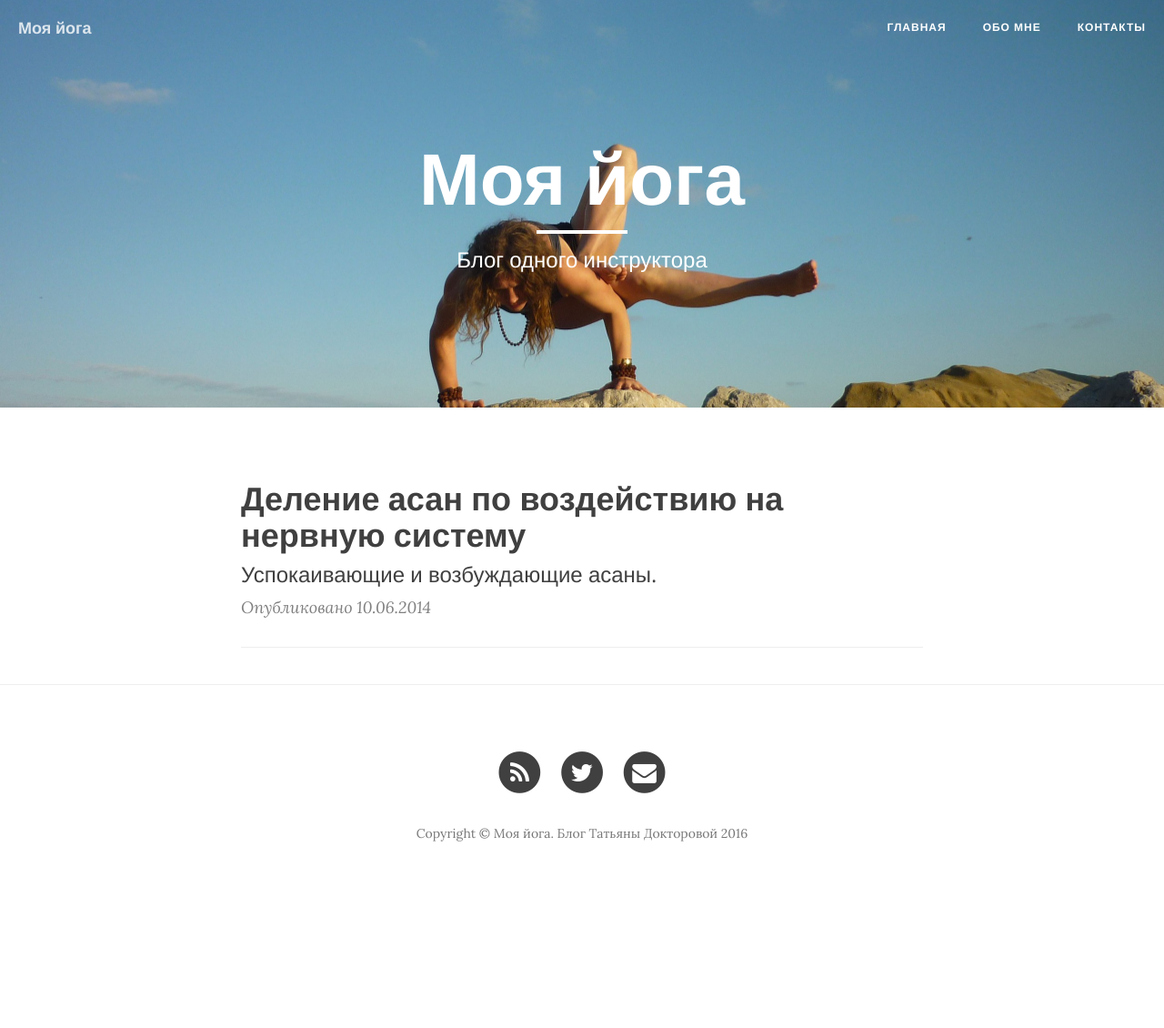
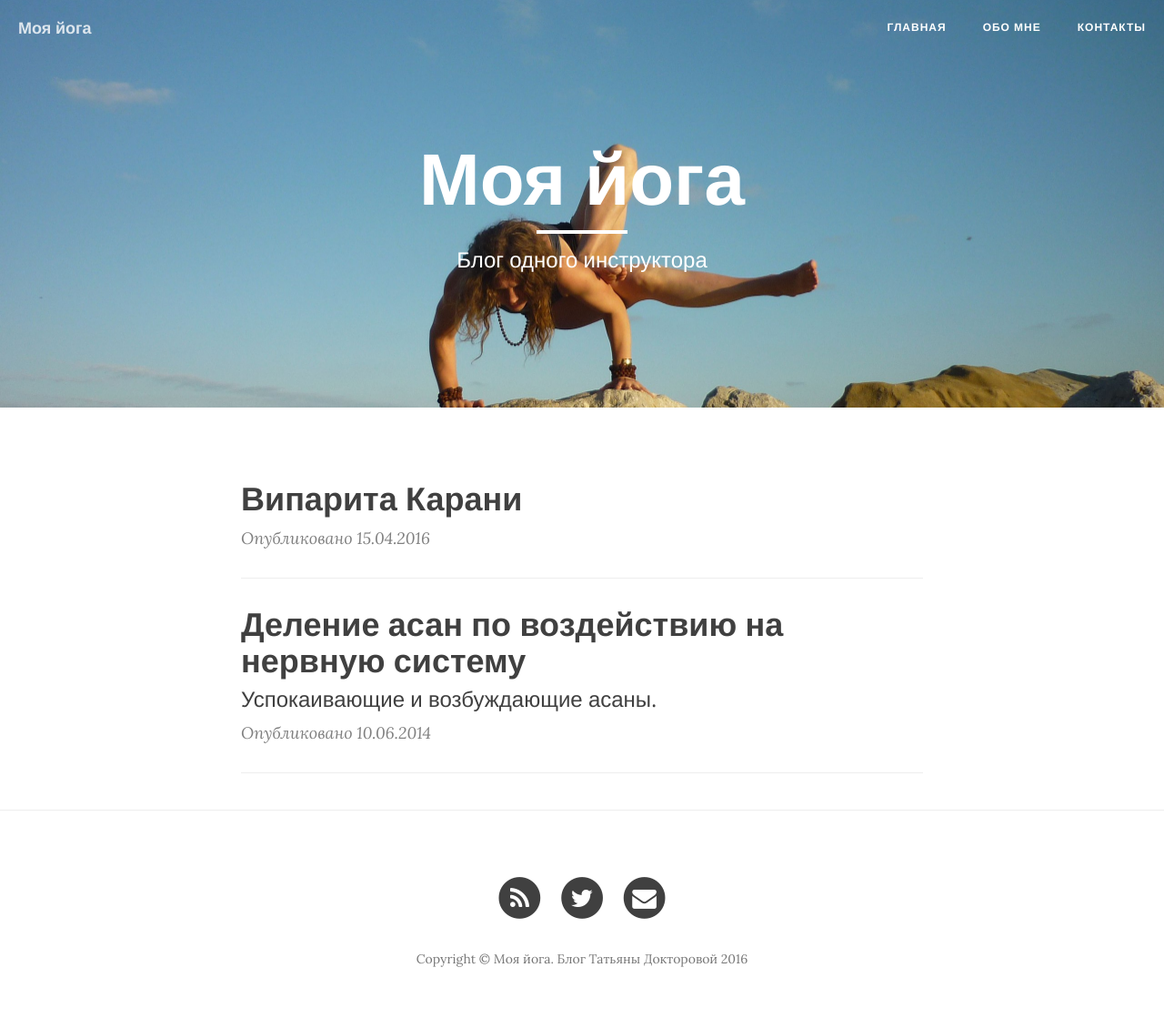
Before and after one commit to nadsv/myYoga, a Jekyll site: the page built from index.html, in a window 1280 px wide. Shown: the whole page at 91% size. Built offline with Jekyll 4.4.1, drawn with Linux system fonts in a browser that asks for light colours; nearby versions of some CDN libraries; the list of posts is cut into pages by our own code; a file with an impossible date is left out; before the commit the page ends 992 px from its top, so only the background shows below that.

Commit message:
Updated 2014-07-01-dreams.markdown

```diff
--- a/_posts/2014-07-01-dreams.markdown
+++ b/_posts/2014-07-01-dreams.markdown
@@ -1,8 +1,8 @@
 ---
 layout: post
 title: Випарита Карани
-date: {}
-author: Start Bootstrap
+date: 2016-04-15T12:00:00.000Z
+author: Моя йога
 "header-img": "img/post-bg-02.jpg"
 published: true
 ---
```
